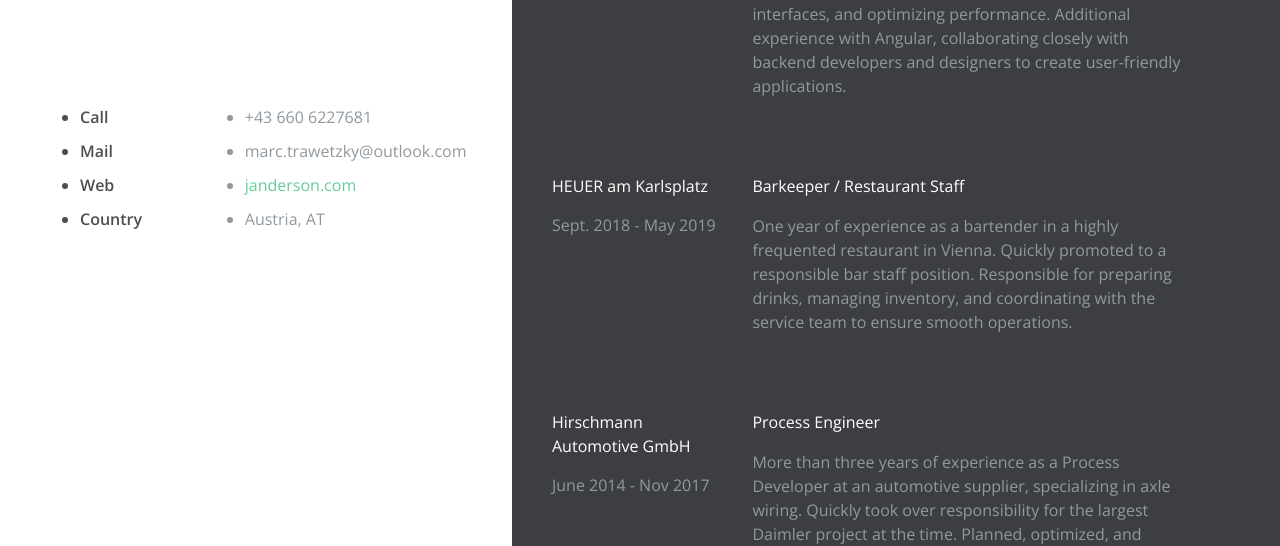
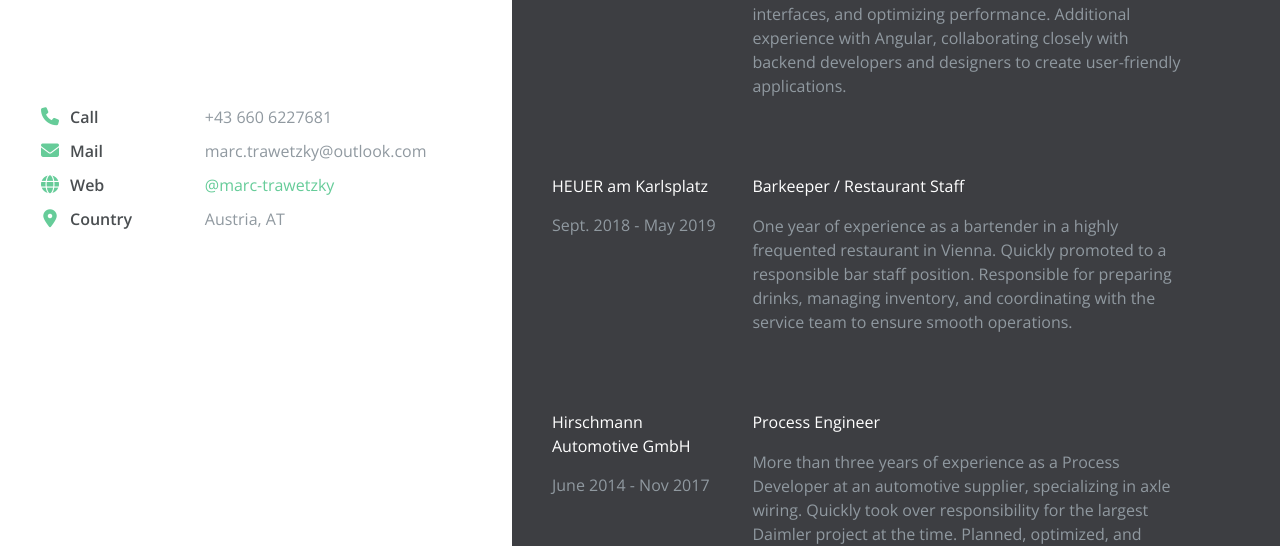
Before and after one commit to elnino07/my-homepage, a plain HTML site: page index.html in a window 1280 px wide. Shown: the part 257-803 px from the top of the page. Drawn offline with nearby package versions, Linux system fonts and the light colour scheme.

Commit message:
add font awesome

```diff
--- a/index.html
+++ b/index.html
@@ -5,6 +5,7 @@
 		<meta charset="UTF-8" />
 		<meta name="viewport" content="width=device-width, initial-scale=1.0" />
 		<link rel="stylesheet" href="styles.css" />
+		<link rel="stylesheet" href="https://cdnjs.cloudflare.com/ajax/libs/font-awesome/6.7.2/css/all.min.css" />
 		<script src="https://cdnjs.cloudflare.com/ajax/libs/gsap/3.12.2/gsap.min.js"></script>
 		<title>CV Marc Trawetzky</title>
 	</head>
@@ -57,15 +58,27 @@
 					<div class="clearfix"></div>
 					<div class="contact-info clearfix">
 						<ul class="list-titles">
-							<li data-lang-en="Call" data-lang-de="Telefon">Call</li>
-							<li data-lang-en="Mail" data-lang-de="E-Mail">Mail</li>
-							<li data-lang-en="Web" data-lang-de="Website">Web</li>
-							<li data-lang-en="Country" data-lang-de="Land">Country</li>
+							<li>
+								<i class="fa-solid fa-phone"></i>
+								<span data-lang-en="Call" data-lang-de="Telefon">Call</span>
+							</li>
+							<li>
+								<i class="fas fa-envelope"></i>
+								<span data-lang-en="Mail" data-lang-de="E-Mail">Mail</span>
+							</li>
+							<li>
+								<i class="fas fa-globe"></i>
+								<span data-lang-en="Web" data-lang-de="Website">Web</span>
+							</li>
+							<li>
+								<i class="fas fa-map-marker-alt"></i>
+								<span data-lang-en="Country" data-lang-de="Land">Country</span>
+							</li>
 						</ul>
 						<ul class="list-content">
 							<li>+43 660 6227681</li>
 							<li>marc.trawetzky@outlook.com</li>
-							<li><a href="#">janderson.com</a></li>
+							<li><a href="https://elnino07.github.io/my-homepage">@marc-trawetzky</a></li>
 							<li data-lang-en="Austria, AT" data-lang-de="Österreich, AT">Austria, AT</li>
 						</ul>
 					</div>
@@ -227,9 +240,9 @@
 							<div class="company-description">
 								<p
 									data-lang-de="Ausbildung im Bereich Maschinenbau mit dem Schwerpunkt auf Kunststofftechnik. Vermittlung von fundiertem Wissen in den Bereichen Fertigungstechnik, Materialwissenschaften und Prozessoptimierung im Kunststoffbereich. Anwendung von ingenieurtechnischen Prinzipien zur Entwicklung und Optimierung von Maschinen und Anlagen für die Kunststoffindustrie."
-									data-lang-en="Education in Mechanical Engineering with a focus on Plastics Technology. Gained in-depth knowledge in manufacturing technology, material sciences, and process optimization in the plastics sector. Applied engineering principles to develop and optimize machinery and equipment for the plastics industry."
+									data-lang-en="Education in mechanical engineering with a focus on plastics technology. Gained in-depth knowledge in manufacturing technology, material sciences, and process optimization in the plastics sector. Applied engineering principles to develop and optimize machinery and equipment for the plastics industry."
 								>
-									Education in Mechanical Engineering with a focus on Plastics Technology. Gained
+									Education in mechanical engineering with a focus on plastics technology. Gained
 									in-depth knowledge in manufacturing technology, material sciences, and process
 									optimization in the plastics sector. Applied engineering principles to develop and
 									optimize machinery and equipment for the plastics industry.
@@ -255,14 +268,13 @@
 
 					<div class="section-wrapper clearfix">
 						<h3 class="section-title" data-lang-en="Hobbies" data-lang-de="Hobbies">Hobbies</h3>
-						<p>
-							Lorem ipsum dolor sit amet, consectetur adipiscing elit. Fusce a elit facilisis, adipiscing
-							leo in, dignissim magna.
-						</p>
-
-						<p>
-							Lorem ipsum dolor sit amet, consectetur adipiscing elit. Fusce a elit facilisis, adipiscing
-							leo in, dignissim magna.
+						<p
+							data-lang-de="In meiner Freizeit bin ich viel in den Bergen unterwegs, sei es beim Skifahren, auf Skitouren oder beim Klettern. Die Natur und sportliche Herausforderungen begeistern mich besonders. Zudem bin ich leidenschaftlicher Gamer und interessiere mich für verschiedene Genres, von Strategie- bis Actionspielen."
+							data-lang-en="In my free time, I spend a lot of time in the mountains, whether skiing, ski touring, or climbing. I enjoy nature and the challenge of outdoor sports. Additionally, I am passionate about gaming and interested in various genres, from strategy to action games."
+						>
+							In my free time, I spend a lot of time in the mountains, whether skiing, ski touring, or
+							climbing. I enjoy nature and the challenge of outdoor sports. Additionally, I am passionate
+							about gaming and interested in various genres, from strategy to action games.
 						</p>
 					</div>
 				</div>
--- a/styles.css
+++ b/styles.css
@@ -84,8 +84,33 @@ a {
     padding-top: 20px;
   }
 }
-.profile li {
+.profile ul {
+  list-style: none;
+  padding: 0;
+}
+.profile ul li {
+  display: flex;
+  align-items: center;
+  font-size: 16px;
   margin-bottom: 10px;
+}
+.profile ul li i {
+  font-size: 18px;
+  color: #66cc99; /* Green for a fresh look */
+  margin-right: 10px;
+  width: 20px; /* Ensures alignment */
+  text-align: center;
+}
+.profile ul li strong {
+  color: #333;
+  margin-right: 5px;
+}
+.profile ul li a {
+  color: #66cc99;
+  text-decoration: none;
+}
+.profile ul li a:hover {
+  text-decoration: underline;
 }
 .profile .picture-resume-wrapper {
   width: 40%;
```
